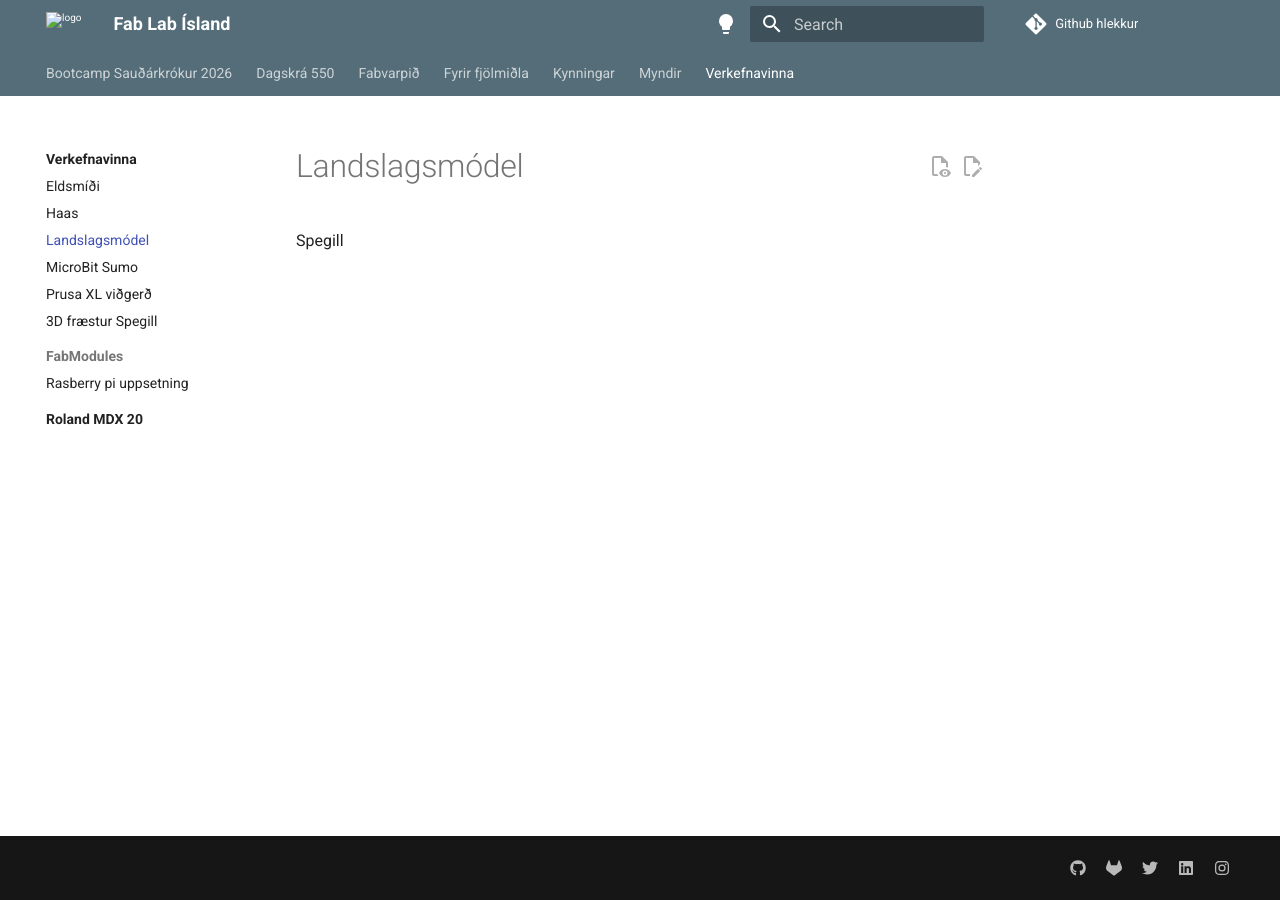
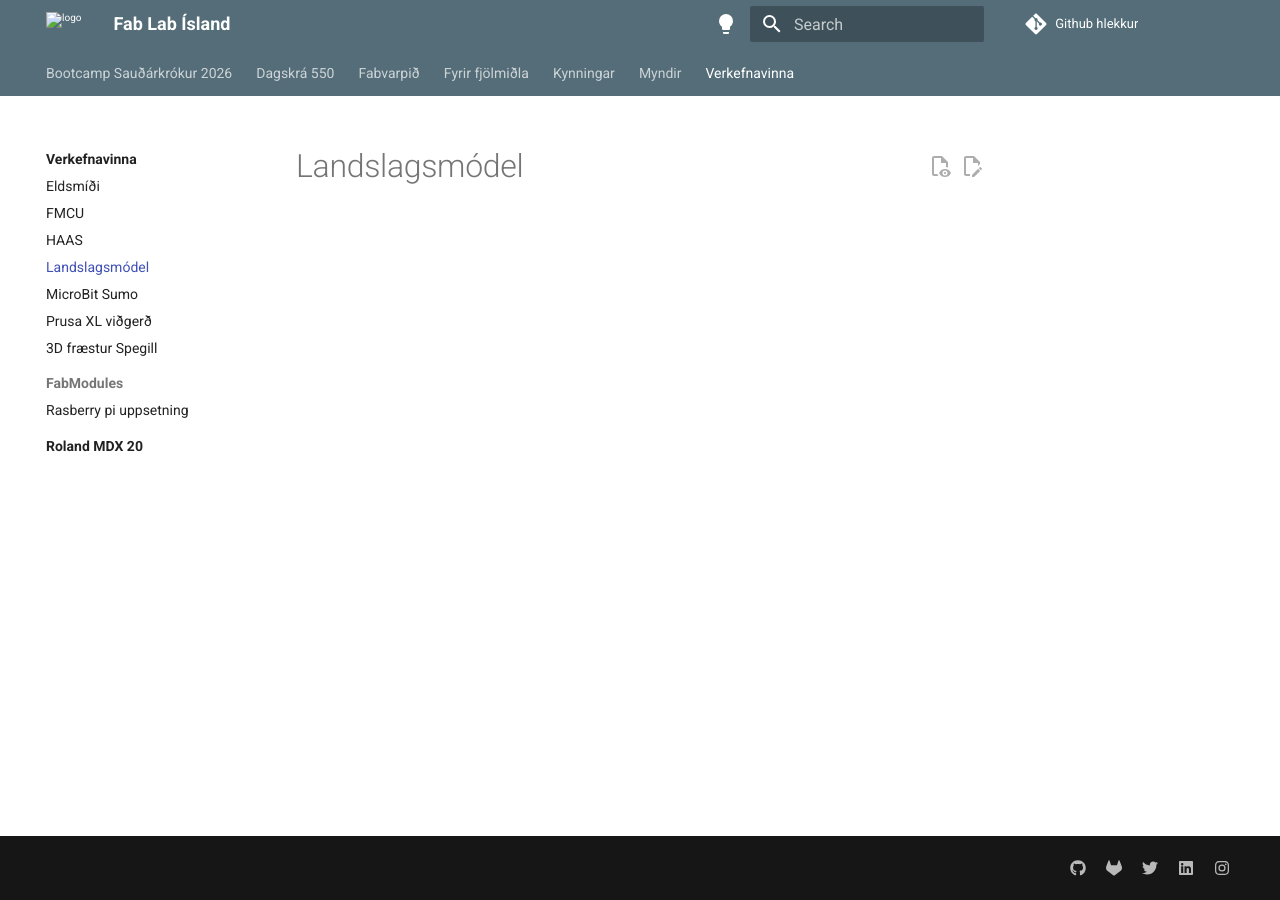
Before and after one commit to Fab-Lab-Island/fli-bootcamp-2026, an MkDocs documentation site: the page built from docs/verkefnavinna/landslagsmodel.md, in a window 1280 px wide. Built offline with MkDocs 1.6.1 and Material for MkDocs 9.7.7, drawn with Linux system fonts in a browser that asks for light colours; comment, search, counter and statistics services are not loaded.

Commit message:
pipeline fix

```diff
--- /dev/null
+++ b/docs/verkefnavinna/fmcu.md
@@ -0,0 +1 @@
+# FMCU
--- a/docs/verkefnavinna/landslagsmodel.md
+++ b/docs/verkefnavinna/landslagsmodel.md
@@ -1,3 +1 @@
 # Landslagsmódel
-
-Spegill
```
Also changed, not shown: docs/kynningar/raflist.md (+1 -0 lines), docs/verkefnavinna/haas.md (+1 -0 lines).
